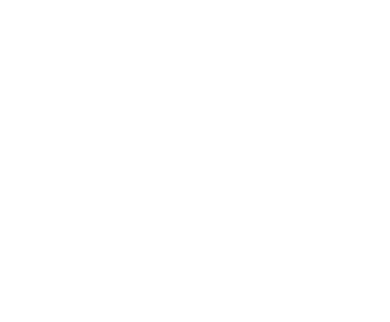
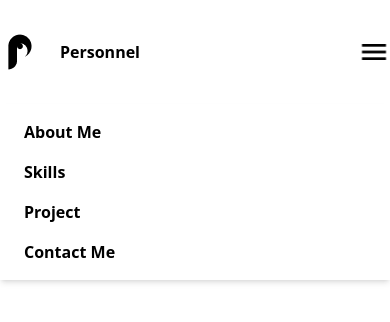
Before and after one commit to raymondhermanikourou-gif/maquette-porfolio, a website: page index.html in a window 390 px wide. Drawn offline with Linux system fonts and the light colour scheme.

Commit message:
premier commit: header responsive

```diff
--- a/index.html
+++ b/index.html
@@ -8,5 +8,35 @@
   </head>
   <body>
 
+<header class="w-full h-26 md:px-20 flex justify-between items-center relative">
+  <div class="flex items-center gap-5">
+  <img src="asset/logo 1.png" alt="logo personnel">
+  <p class="font-semibold">Personnel</p>
+</div>
+<!-- menu ordinateur -->
+<nav class="hidden md:flex items-center gap-5 font-semibold text-black">
+  <a href="#">About Me</a>
+  <a href="#">Skills</a>
+  <a href="#">Project</a>
+  <a href="#">Contact Me</a>
+</nav>
+<button class="hidden md:flex rounded-md items-center justify-center  h-10  bg-black text-white  gap-2 px-4 font-semibold"> Resume
+  <span class="flex items-center">
+    <img src="asset/Icon.png" alt="icone fleche" class="w-4 h-4" />
+  </span>
+</button>
+<!-- menu telephone -->
+<button class="block md:hidden">
+  <img src="asset/material-symbols_menu.png" alt="Menu telephone" class="w-8 h-8" />
+</button>
+<div class="block md:hidden w-full bg-white absolute top-26 left-0 px-6 py-4 shadow-md">
+    <nav class="flex flex-col gap-4 font-semibold text-black">
+      <a href="#">About Me</a>
+      <a href="#">Skills</a>
+      <a href="#">Project</a>
+      <a href="#">Contact Me</a>
+    </nav>
+  </div>
+</header>
   </body>
 </html>
```
Also changed, not shown: asset/logo 1.png (added), asset/material-symbols_menu.png (added), src/style/output.css.
